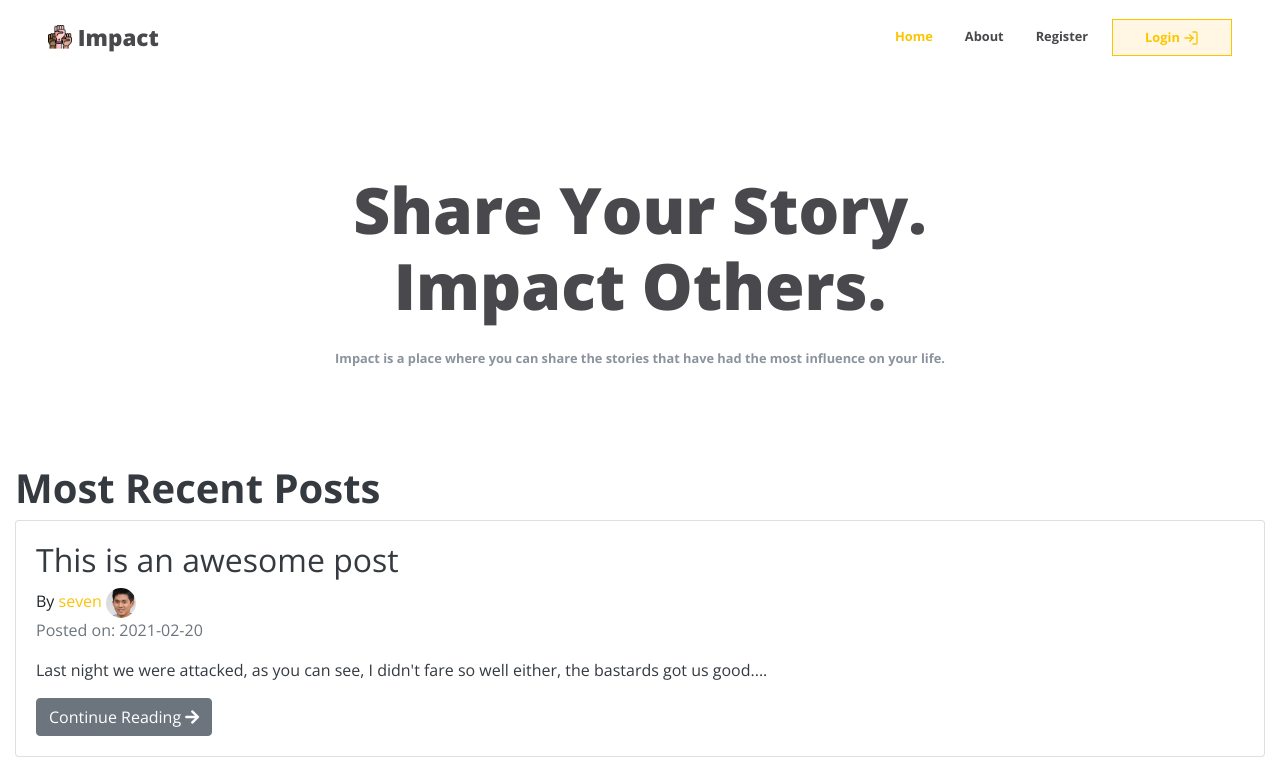
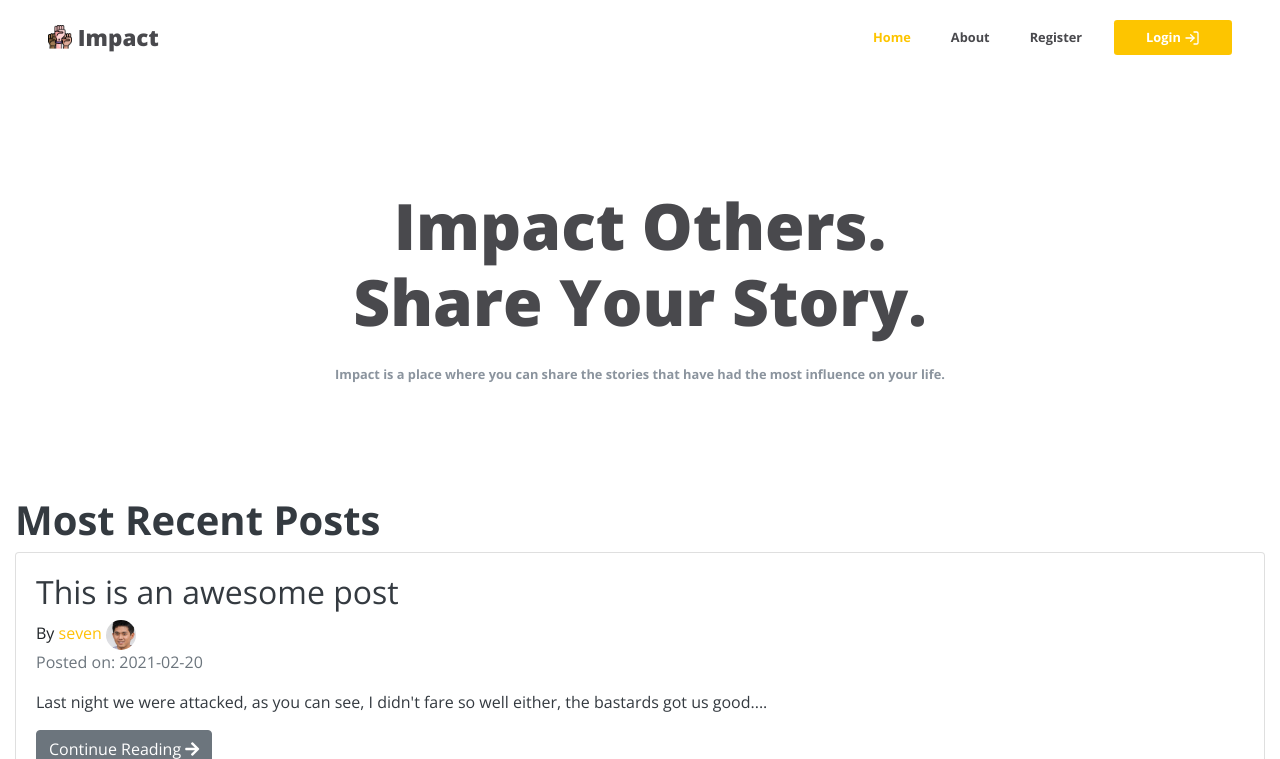
Before and after one commit to miguelcoria94/Impact, a Flask app: page / in a window 1280 px wide. Shown: the top 759 px of the page. Run offline with Flask 2, Linux system fonts and the light colour scheme; data comes from the database, SQL or seed files in the repository; some libraries are stand-ins or nearby versions.

Commit message:
added things

```diff
--- a/impact/static/styles/main.css
+++ b/impact/static/styles/main.css
@@ -30,7 +30,7 @@ nav {
 }
 
 .nav-item {
-  padding-left: 1rem;
+  padding-left: 1.5rem;
 }
 
 .nav-link {
@@ -48,7 +48,7 @@ nav {
 .nav-icon {
   height: 1rem !important;
   width: 1rem !important;
-  stroke: #fdc500;
+  stroke: #ffffff;
   margin-left: 0.2rem;
 }
 
@@ -57,19 +57,23 @@ nav {
 }
 
 .nav-login-button:hover {
-  color: #fdc500 !important;
+  color: #fff !important;
 }
 
 .navbar-light .navbar-nav .active .nav-link > .nav-icon {
-  stroke: #fdc500;
+  stroke: #ffffff !important;
+}
+
+.navbar-light .navbar-nav .active > .nav-login-button {
+  color: #ffffff !important;
 }
 
 .nav-login-button {
-  background-color: #fff7e3 !important;
-  color: #fdc500 !important;
+  background-color: #fdc500 !important;
+  color: #ffffff !important;
   padding-right: 2rem !important;
   padding-left: 2rem !important;
-  border: 1px solid #fdc500;
+  border-radius: 0.2rem;
 }
 
 .logo-text {
@@ -85,7 +89,7 @@ nav {
 /* homepage */
 
 .home-header {
-  padding: 6rem 3rem;
+  padding: 7rem 3rem;
   display: flex;
   justify-content: center;
   align-items: center;
@@ -146,6 +150,7 @@ textarea {
   padding: 3rem !important;
   width: 500px;
   min-height: 500px;
+  border-radius: 0.2rem;
   box-shadow: rgba(0, 0, 0, 0.02) 0px 1px 3px 0px,
     rgba(27, 31, 35, 0.15) 0px 0px 0px 1px;
 }
@@ -190,7 +195,7 @@ textarea {
   font-weight: bold;
   color: #ffffff !important;
   background-color: #fdc500 !important;
-  border-radius: 0rem !important;
+  border-radius: 0.2rem !important;
   padding-left: 2rem !important;
   padding-right: 2rem !important;
 }
--- a/impact/templates/index.html
+++ b/impact/templates/index.html
@@ -14,7 +14,7 @@
     {% endwith %}
 <div class="home-header">
   <h1 class="home-header-title" data-aos="fade-in"
-  data-aos-duration="500">Share Your Story. <br> Impact Others.</h1>
+  data-aos-duration="500">Impact Others. <br> Share Your Story.</h1>
   <span class="home-header-subtitle" data-aos="fade-in"
   data-aos-duration="1000">Impact is a place where you can share the stories that have had the most influence on your life.</span>
 </div>
--- a/impact/users/views.py
+++ b/impact/users/views.py
@@ -62,7 +62,7 @@ def login():
         if user.check_password(form.password.data) and user is not None:
 
             login_user(user)
-            flash('Welcome Back!', 'success')
+            flash('You have been successfully logged in!', 'success')
 
             next = request.args.get('next')
 
```
